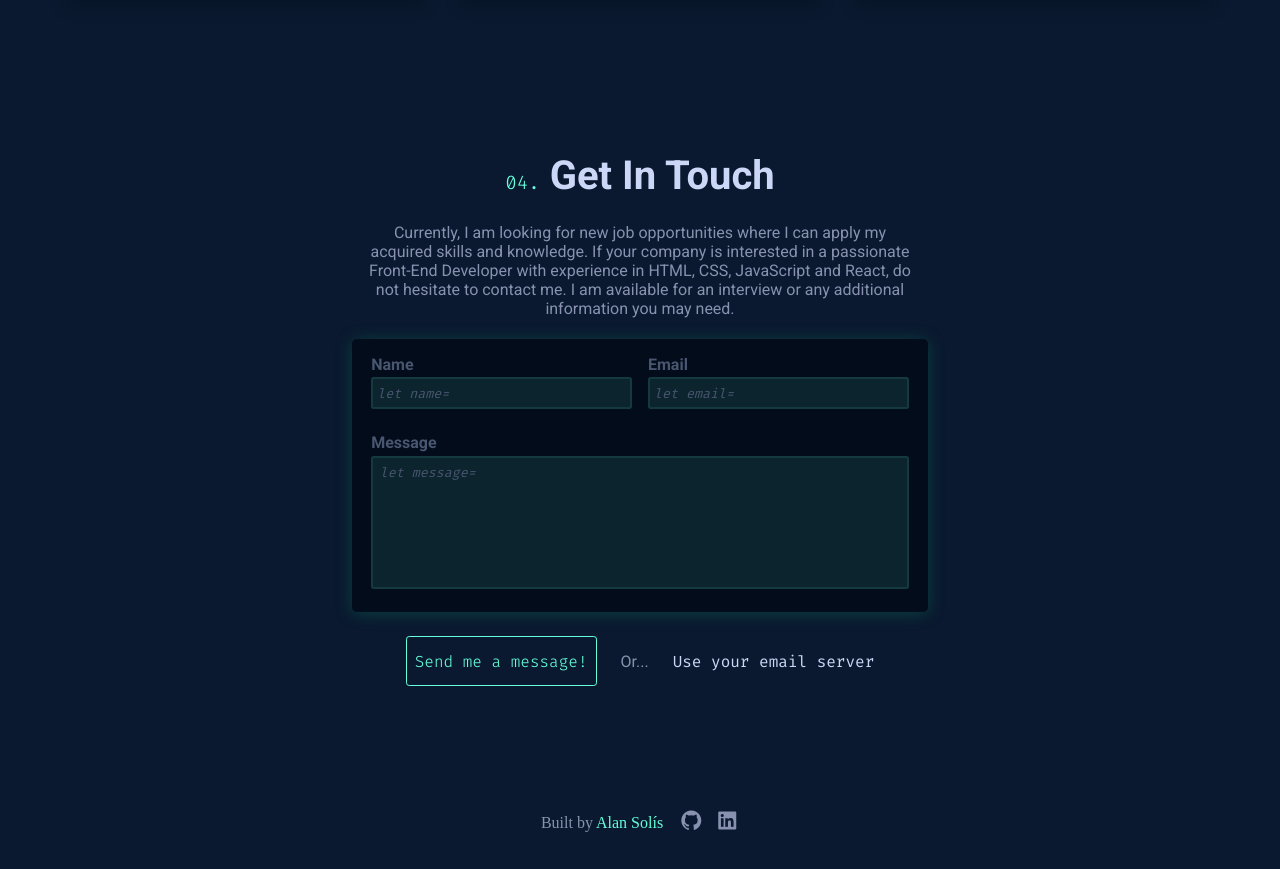
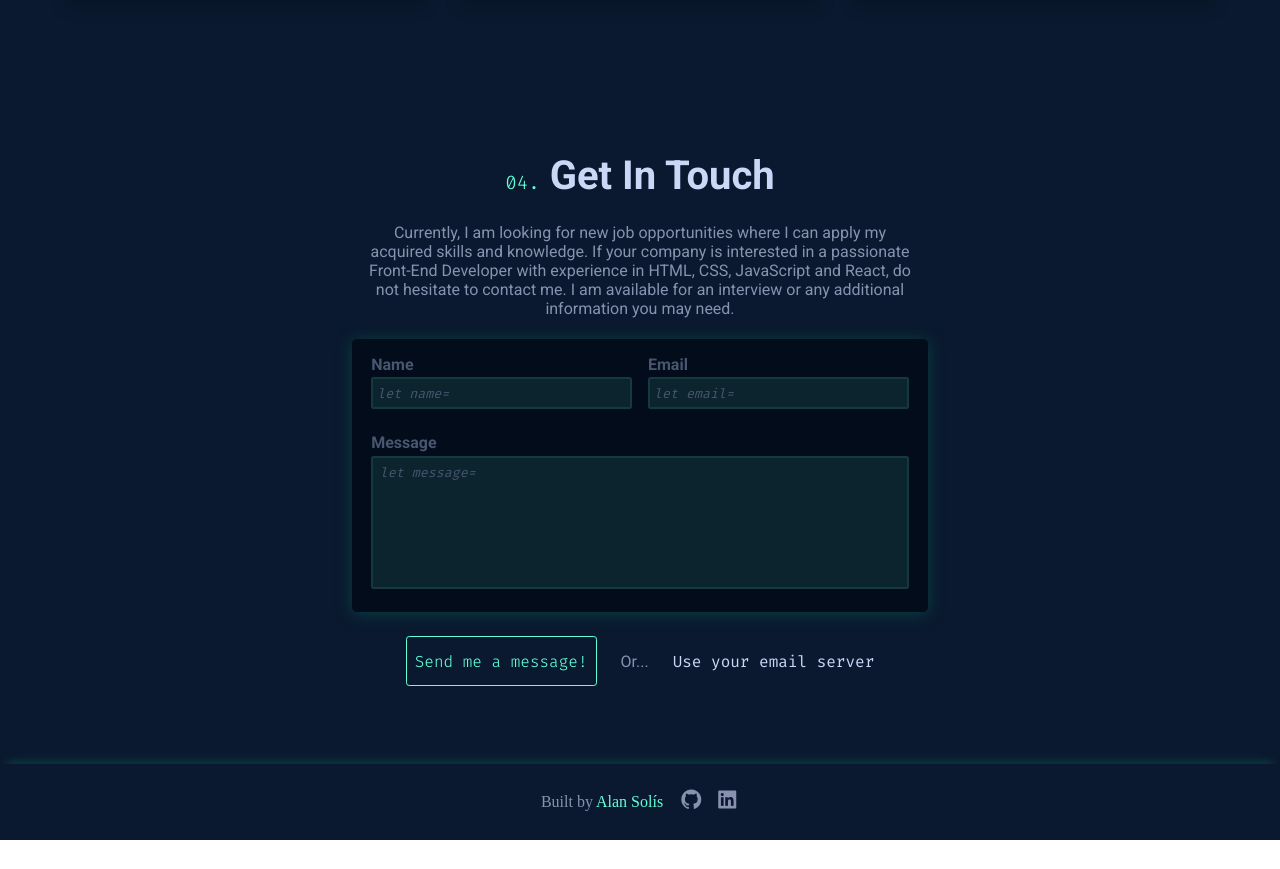
Before and after one commit to AlanS2405/portfolio, a React (Vite) app: page / in a window 1280 px wide. Shown: the part 3414-4283 px from the top of the page. After the commit the page ends 4254 px from the top, so only its background shows below. Built offline with nearby package versions, Linux system fonts and the light colour scheme; a web font is replaced by a local one.

Commit message:
footer - top line added

```diff
--- a/src/App.css
+++ b/src/App.css
@@ -126,7 +126,9 @@
   justify-content: center;
   align-items: center;
   gap: 1em;
-  margin-bottom: 2em;
+  padding: 1.5em;
+
+  box-shadow: 0 -9px 9px -7px rgba(11, 119, 92, 0.432);
 }
 
 .footer_ul {
--- a/src/Components/Styles/Contact.css
+++ b/src/Components/Styles/Contact.css
@@ -1,6 +1,6 @@
 .contact {
     width: 100%;
-    padding: 60px 0;
+    padding: 60px 0 15px;
     display: flex;
     flex-direction: column;
     justify-content: center;
```
